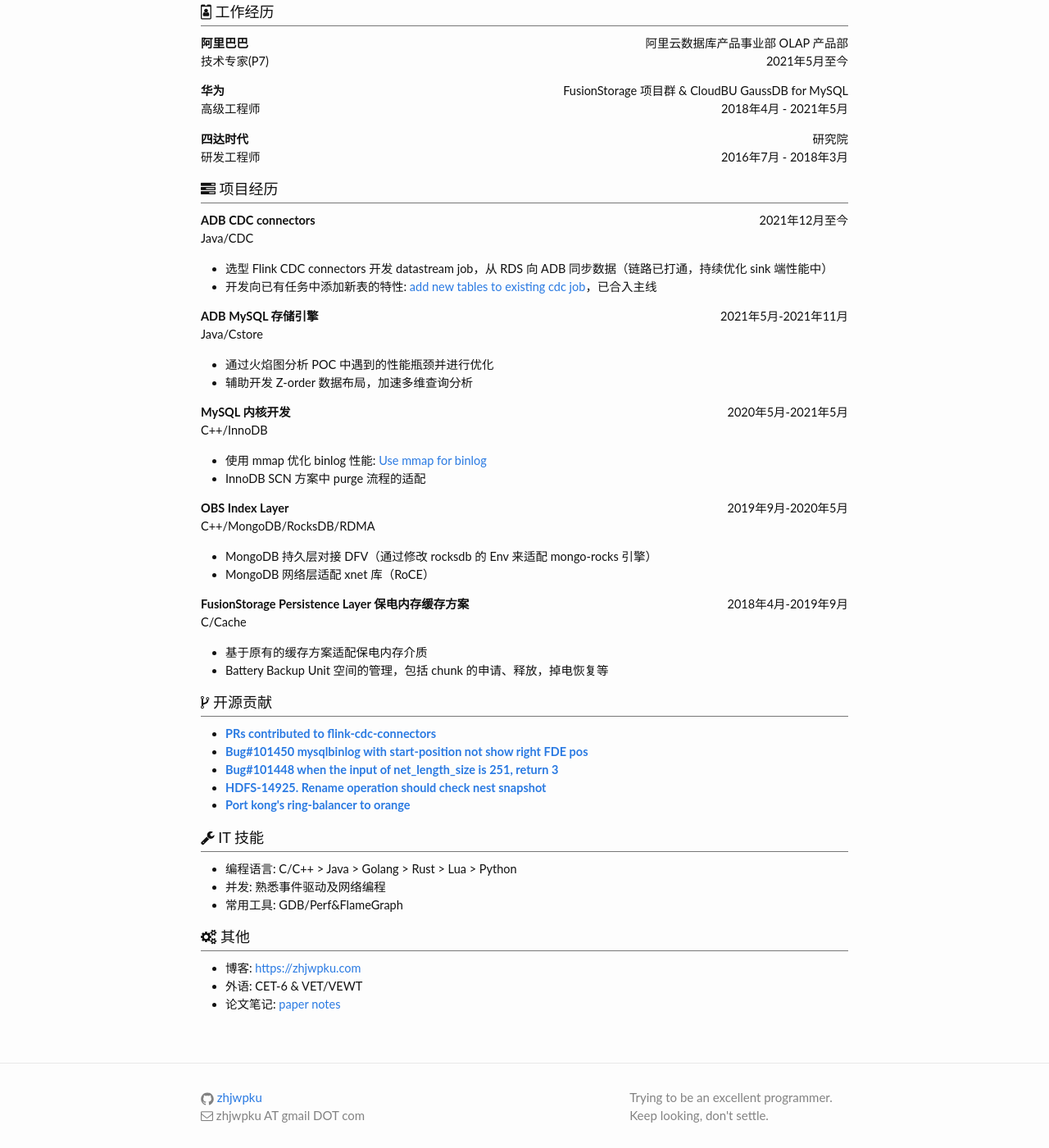
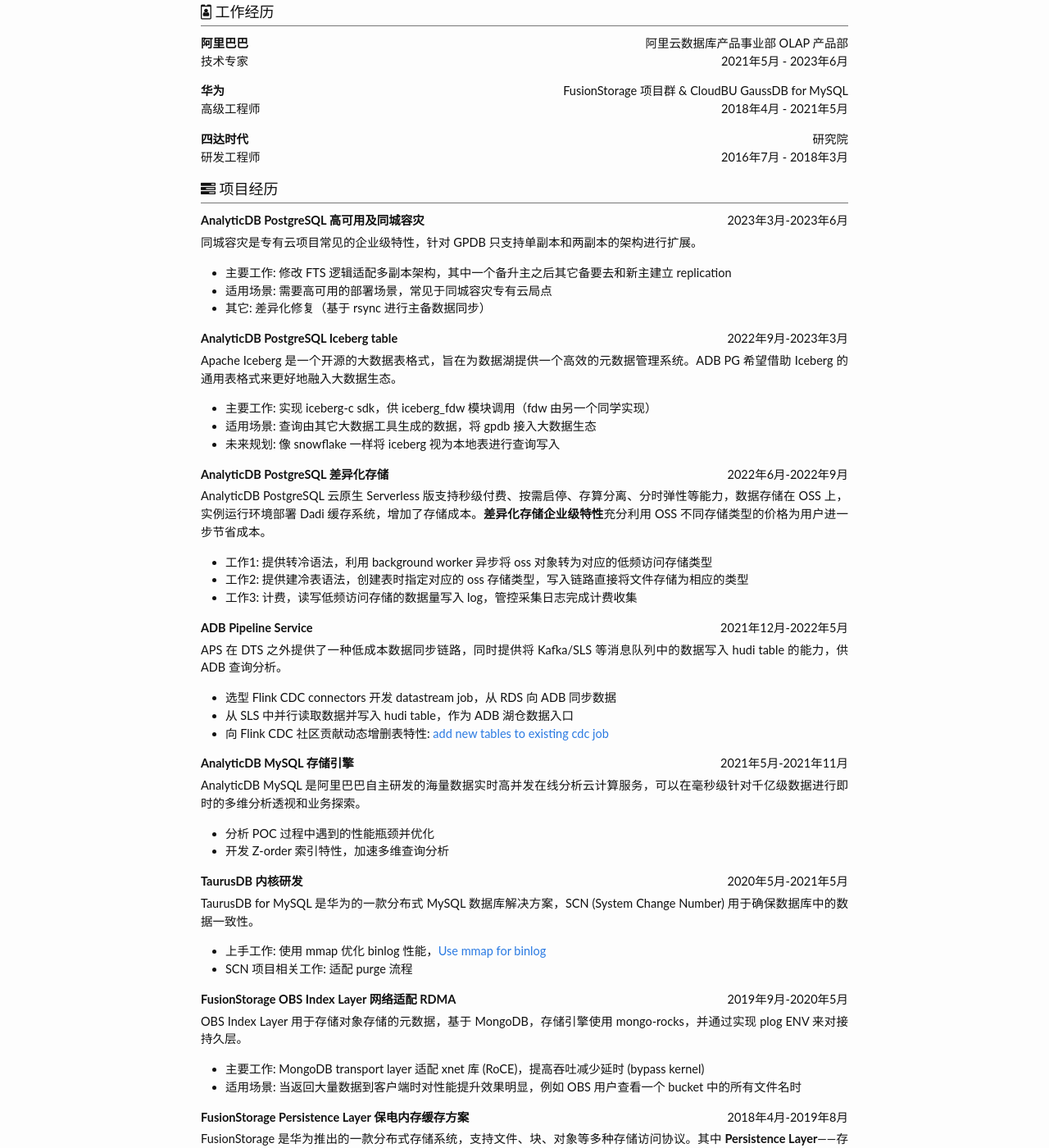
Before and after one commit to zhjwpku/zhjwpku.github.io, a Jekyll site: the page built from resume.html, in a window 1280 px wide and 1400 px high, scrolled down 418 px. Shown: the whole window at 82% size. Built offline with Jekyll 4.4.1, drawn with Linux system fonts in a browser that asks for light colours; comment, search, counter and statistics services are not loaded; some of the changed text lies outside the part shown.

Commit message:
update resume.html
Signed-off-by: Zhao Junwang <zhjwpku@gmail.com>

```diff
--- a/resume.html
+++ b/resume.html
@@ -11,12 +11,14 @@
     <h2 itemprop="name headline" style="text-align: center;">
       简历
     </h2>
-    <span style="float:right"><a class="page-link" href="{{ site.baseurl }}/assets/resume.pdf"><i class="fa fa-file-pdf-o" aria-hidden="true"></i> PDF</a></span>
+    <span style="float:right"><a class="page-link" href="{{ site.baseurl }}/assets/resume.pdf"><i
+          class="fa fa-file-pdf-o" aria-hidden="true"></i> PDF</a></span>
   </header>
 
   <div class="post-content" itemprop="articleBody">
     <div id="basic_info">
-        <h4 style="margin-bottom:10px; padding-bottom:3px; border-bottom: 1px solid #777777;"><i class="fa fa-info-circle" aria-hidden="true"></i> 基本信息</h4>
+      <h4 style="margin-bottom:10px; padding-bottom:3px; border-bottom: 1px solid #777777;"><i class="fa fa-info-circle"
+          aria-hidden="true"></i> 基本信息</h4>
       <div style="margin-bottom: 7px;">
         <span style="padding-right: 240px;">
           <i class="fa fa-id-badge" aria-hidden="true"></i> 赵军旺
@@ -36,7 +38,8 @@
     </div> <!-- end of basic_info -->
 
     <div id="education">
-      <h4 style="margin-bottom:10px; padding-bottom:3px; border-bottom: 1px solid #777777;"><i class="fa fa-graduation-cap" aria-hidden="true"></i> 教育背景</h4>
+      <h4 style="margin-bottom:10px; padding-bottom:3px; border-bottom: 1px solid #777777;"><i
+          class="fa fa-graduation-cap" aria-hidden="true"></i> 教育背景</h4>
       <div><strong>北京大学</strong><span style="float:right">2013年9月 - 2016年7月</span></div>
       <p>硕士 系统结构</p>
       <div><strong>南京理工大学</strong><span style="float:right">2009年9月 - 2013年7月</span></div>
@@ -44,9 +47,10 @@
     </div> <!-- end of education -->
 
     <div id="jobs">
-      <h4 style="margin-bottom:10px; padding-bottom:3px; border-bottom: 1px solid #777777;"><i class="fa fa-id-badge" aria-hidden="true"></i> 工作经历</h4>
+      <h4 style="margin-bottom:10px; padding-bottom:3px; border-bottom: 1px solid #777777;"><i class="fa fa-id-badge"
+          aria-hidden="true"></i> 工作经历</h4>
       <div><strong>阿里巴巴</strong><span style="float:right">阿里云数据库产品事业部 OLAP 产品部</span></div>
-      <p>技术专家(P7)<span style="float: right;">2021年5月至今</span></p>
+      <p>技术专家<span style="float: right;">2021年5月 - 2023年6月</span></p>
       <div><strong>华为</strong><span style="float:right">FusionStorage 项目群 & CloudBU GaussDB for MySQL</span></div>
       <p>高级工程师<span style="float: right;">2018年4月 - 2021年5月</span></p>
       <div><strong>四达时代</strong><span style="float:right">研究院</span></div>
@@ -54,72 +58,172 @@
     </div> <!-- end of jobs -->
 
     <div id="projects">
-      <h4 style="margin-bottom:10px; padding-bottom:3px; border-bottom: 1px solid #777777;"><i class="fa fa-tasks" aria-hidden="true"></i> 项目经历</h4>
+      <h4 style="margin-bottom:10px; padding-bottom:3px; border-bottom: 1px solid #777777;"><i class="fa fa-tasks"
+          aria-hidden="true"></i> 项目经历</h4>
 
-      <div><strong>ADB CDC connectors</strong><span style="float:right">2021年12月至今</span></div>
-      <p>Java/CDC</p>
+      <div><strong>AnalyticDB PostgreSQL 高可用及同城容灾</strong><span style="float:right">2023年3月-2023年6月</span></div>
+      <p style="margin-top: 5px;">同城容灾是专有云项目常见的企业级特性，针对 GPDB 只支持单副本和两副本的架构进行扩展。</p>
       <ul>
-        <li>选型 Flink CDC connectors 开发 datastream job，从 RDS 向 ADB 同步数据（链路已打通，持续优化 sink 端性能中）</li>
-        <li>开发向已有任务中添加新表的特性: <a href="https://github.com/ververica/flink-cdc-connectors/pull/777">add new tables to existing cdc job</a>，已合入主线</li>
+        <li>主要工作: 修改 FTS 逻辑适配多副本架构，其中一个备升主之后其它备要去和新主建立 replication</li>
+        <li>适用场景: 需要高可用的部署场景，常见于同城容灾专有云局点</li>
+        <li>其它: 差异化修复（基于 rsync 进行主备数据同步）</li>
       </ul>
 
-      <div><strong>ADB MySQL 存储引擎</strong><span style="float:right">2021年5月-2021年11月</span></div>
-      <p>Java/Cstore</p>
+      <div><strong>AnalyticDB PostgreSQL Iceberg table</strong><span style="float:right">2022年9月-2023年3月</span></div>
+      <p style="margin-top: 5px;">Apache Iceberg 是一个开源的大数据表格式，旨在为数据湖提供一个高效的元数据管理系统。ADB PG 希望借助 Iceberg
+        的通用表格式来更好地融入大数据生态。</p>
       <ul>
-        <li>通过火焰图分析 POC 中遇到的性能瓶颈并进行优化</li>
-        <li>辅助开发 Z-order 数据布局，加速多维查询分析</li>
+        <li>主要工作: 实现 iceberg-c sdk，供 iceberg_fdw 模块调用（fdw 由另一个同学实现）</li>
+        <li>适用场景: 查询由其它大数据工具生成的数据，将 gpdb 接入大数据生态</li>
+        <li>未来规划: 像 snowflake 一样将 iceberg 视为本地表进行查询写入</li>
       </ul>
 
-      <div><strong>MySQL 内核开发</strong><span style="float:right">2020年5月-2021年5月</span></div>
-      <p>C++/InnoDB</p>
+      <div><strong>AnalyticDB PostgreSQL 差异化存储</strong><span style="float:right">2022年6月-2022年9月</span></div>
+      <p style="margin-top: 5px;">AnalyticDB PostgreSQL 云原生 Serverless 版支持秒级付费、按需启停、存算分离、分时弹性等能力，数据存储在 OSS 上，实例运行环境部署
+        Dadi 缓存系统，增加了存储成本。<strong>差异化存储企业级特性</strong>充分利用 OSS 不同存储类型的价格为用户进一步节省成本。</p>
       <ul>
-        <li>使用 mmap 优化 binlog 性能: <a href="https://github.com/mysql/mysql-server/pull/314">Use mmap for binlog</a></li>
-        <li>InnoDB SCN 方案中 purge 流程的适配</li>
+        <li>工作1: 提供转冷语法，利用 background worker 异步将 oss 对象转为对应的低频访问存储类型</li>
+        <li>工作2: 提供建冷表语法，创建表时指定对应的 oss 存储类型，写入链路直接将文件存储为相应的类型</li>
+        <li>工作3: 计费，读写低频访问存储的数据量写入 log，管控采集日志完成计费收集</li>
       </ul>
 
-      <div><strong>OBS Index Layer</strong><span style="float:right">2019年9月-2020年5月</span></div>
-      <p>C++/MongoDB/RocksDB/RDMA</p>
+      <div><strong>ADB Pipeline Service</strong><span style="float:right">2021年12月-2022年5月</span></div>
+      <p style="margin-top: 5px;">APS 在 DTS 之外提供了一种低成本数据同步链路，同时提供将 Kafka/SLS 等消息队列中的数据写入 hudi table 的能力，供 ADB 查询分析。</p>
       <ul>
-        <li>MongoDB 持久层对接 DFV（通过修改 rocksdb 的 Env 来适配 mongo-rocks 引擎）</li>
-        <li>MongoDB 网络层适配 xnet 库（RoCE）</li>
+        <li>选型 Flink CDC connectors 开发 datastream job，从 RDS 向 ADB 同步数据</li>
+        <li>从 SLS 中并行读取数据并写入 hudi table，作为 ADB 湖仓数据入口</li>
+        <li>向 Flink CDC 社区贡献动态增删表特性: <a href="https://github.com/ververica/flink-cdc-connectors/pull/777">add new tables
+            to existing cdc job</a></li>
       </ul>
 
-      <div><strong>FusionStorage Persistence Layer 保电内存缓存方案</strong><span style="float:right">2018年4月-2019年9月</span></div>
-      <p>C/Cache</p>
+      <div><strong>AnalyticDB MySQL 存储引擎</strong><span style="float:right">2021年5月-2021年11月</span></div>
+      <p style="margin-top: 5px;">AnalyticDB MySQL 是阿里巴巴自主研发的海量数据实时高并发在线分析云计算服务，可以在毫秒级针对千亿级数据进行即时的多维分析透视和业务探索。</p>
       <ul>
-        <li>基于原有的缓存方案适配保电内存介质</li>
-        <li>Battery Backup Unit 空间的管理，包括 chunk 的申请、释放，掉电恢复等</li>
+        <li>分析 POC 过程中遇到的性能瓶颈并优化</li>
+        <li>开发 Z-order 索引特性，加速多维查询分析</li>
+      </ul>
+
+      <div><strong>TaurusDB 内核研发</strong><span style="float:right">2020年5月-2021年5月</span></div>
+      <p style="margin-top: 5px;">TaurusDB for MySQL 是华为的一款分布式 MySQL 数据库解决方案，SCN (System Change Number) 用于确保数据库中的数据一致性。
+      </p>
+      <ul>
+        <li>上手工作: 使用 mmap 优化 binlog 性能，<a href="https://github.com/mysql/mysql-server/pull/314">Use mmap for binlog</a>
+        </li>
+        <li>SCN 项目相关工作: 适配 purge 流程</li>
+      </ul>
+
+      <div><strong>FusionStorage OBS Index Layer 网络适配 RDMA</strong><span style="float:right">2019年9月-2020年5月</span>
+      </div>
+      <p style="margin-top: 5px;">OBS Index Layer 用于存储对象存储的元数据，基于 MongoDB，存储引擎使用 mongo-rocks，并通过实现 plog ENV 来对接持久层。</p>
+      <ul>
+        <li>主要工作: MongoDB transport layer 适配 xnet 库 (RoCE)，提高吞吐减少延时 (bypass kernel)</li>
+        <li>适用场景: 当返回大量数据到客户端时对性能提升效果明显，例如 OBS 用户查看一个 bucket 中的所有文件名时</li>
+      </ul>
+
+      <div><strong>FusionStorage Persistence Layer 保电内存缓存方案</strong><span style="float:right">2018年4月-2019年8月</span>
+      </div>
+      <p style="margin-top: 5px;">FusionStorage 是华为推出的一款分布式存储系统，支持文件、块、对象等多种存储访问协议。其中 <strong>Persistence
+          Layer</strong>——存储系统的持久化层——作为存储系统的底层引擎，负责将数据持久化到存储介质中，同时提供数据保护和数据管理等功能，向上提供 plog 接口。</p>
+      <ul>
+        <li>主要工作: 增加了一种新的缓存类型，基于原有的缓存方案适配保电内存介质</li>
+        <li>模块功能: Battery Backup Unit 空间的管理，包括 chunk 的申请、释放，掉电恢复等</li>
+        <li>适用场景: 存储数据量较小的元数据</li>
       </ul>
 
     </div>
 
     <div id="opensource">
-      <h4 style="margin-bottom:10px; padding-bottom:3px; border-bottom: 1px solid #777777;"><i class="fa fa-code-fork" aria-hidden="true"></i> 开源贡献</h4>
+      <h4 style="margin-bottom:10px; padding-bottom:3px; border-bottom: 1px solid #777777;"><i class="fa fa-code-fork"
+          aria-hidden="true"></i> 开源贡献</h4>
       <ul>
-        <li><strong><a href="https://github.com/ververica/flink-cdc-connectors/pulls?q=is%3Apr+author%3Azhjwpku+">PRs contributed to flink-cdc-connectors</a></strong></li>
-        <li><strong><a href="https://github.com/mysql/mysql-server/pull/313">Bug#101450 mysqlbinlog with start-position not show right FDE pos</a></strong></li>
-        <li><strong><a href="https://github.com/mysql/mysql-server/pull/311">Bug#101448 when the input of net_length_size is 251, return 3</a></strong></li>
-        <li><strong><a href="https://github.com/apache/hadoop/pull/1670/files">HDFS-14925. Rename operation should check nest snapshot</a></strong></li>
-        <li><strong><a href="https://github.com/orlabs/orange/pull/138">Port kong's ring-balancer to orange</a></strong></li>
+        <li>Greenplum
+          <ul>
+            <li><strong><a href="https://github.com/greenplum-db/gpdb/pulls?q=is%3Apr+author%3A%40me+">PRs
+                  contributed to gpdb</a></strong></li>
+          </ul>
+        </li>
+        <li>pg_cron
+          <ul>
+            <li><strong><a href="https://github.com/citusdata/pg_cron/pulls?q=is%3Apr+author%3A%40me+">PRs
+                  contributed to pg_cron</a></strong></li>
+          </ul>
+        </li>
+        <li>cron
+          <ul>
+            <li><strong><a href="https://github.com/vixie/cron/pull/20">allow '$' to indicate last
+                  day-of-month</a></strong></li>
+          </ul>
+        </li>
+        <li>PostgreSQL
+          <ul>
+            <li><strong><a href="https://github.com/postgres/postgres/commit/08237056f">Fix overridden callbacks in
+                  pg_rewind</a></strong></li>
+            <li><strong><a href="https://github.com/postgres/postgres/commit/57bab33302">meson: catch up to a few
+                  configure changes</a></strong></li>
+            <li><strong><a href="https://github.com/postgres/postgres/commit/1360943d1a">meson: Add
+                  prefix=/usr/local/pgsql to default_options</a></strong></li>
+            <li><strong><a href="https://github.com/postgres/postgres/commit/6710e83a67">Remove useless pstrdups in
+                  untransformRelOption</a></strong></li>
+          </ul>
+        </li>
+        <li>Apache ORC
+          <ul>
+            <li><strong><a href="https://github.com/apache/orc/pulls?q=is%3Apr+author%3A%40me+">PRs contributed to
+                  Apache ORC</a></strong></li>
+          </ul>
+        </li>
+        <li>Flink CDC
+          <ul>
+            <li><strong><a
+                  href="https://github.com/ververica/flink-cdc-connectors/pulls?q=is%3Apr+author%3Azhjwpku+">PRs
+                  contributed to flink-cdc-connectors</a></strong></li>
+          </ul>
+        </li>
+        <li>MySQL
+          <ul>
+            <li><strong><a href="https://github.com/mysql/mysql-server/pull/313">Bug#101450 mysqlbinlog with
+                  start-position
+                  not show right FDE pos</a></strong></li>
+            <li><strong><a href="https://github.com/mysql/mysql-server/pull/311">Bug#101448 when the input of
+                  net_length_size is 251, return 3</a></strong></li>
+          </ul>
+        </li>
+        <li>HDFS
+          <ul>
+            <li><strong><a href="https://github.com/apache/hadoop/pull/1670/files">HDFS-14925. Rename operation should
+                  check nest snapshot</a></strong></li>
+          </ul>
+        </li>
+        <li>Kong
+          <ul>
+            <li><strong><a href="https://github.com/orlabs/orange/pull/138">Port kong's ring-balancer to
+                  orange</a></strong>
+            </li>
+          </ul>
+        </li>
+
       </ul>
     </div>
 
     <div id="skills">
-      <h4 style="margin-bottom:10px; padding-bottom:3px; border-bottom: 1px solid #777777;"><i class="fa fa-wrench" aria-hidden="true"></i> IT 技能</h4>
+      <h4 style="margin-bottom:10px; padding-bottom:3px; border-bottom: 1px solid #777777;"><i class="fa fa-wrench"
+          aria-hidden="true"></i> 技能栈</h4>
 
       <ul>
-        <li>编程语言: C/C++ > Java > Golang > Rust > Lua > Python</li>
-        <li>并发: 熟悉事件驱动及网络编程</li>
-        <li>常用工具: GDB/Perf&FlameGraph</li>
+        <li>编程语言: C/C++ > Java > Python > Rust > Lua </li>
+        <li>并发: 熟悉事件驱动模型及网络编程</li>
+        <li>常用工具: GDB/Perf&FlameGraph/tmux</li>
       </ul>
     </div>
 
     <div id="others">
-      <h4 style="margin-bottom:10px; padding-bottom:3px; border-bottom: 1px solid #777777;"><i class="fa fa-cogs" aria-hidden="true"></i> 其他</h4>
+      <h4 style="margin-bottom:10px; padding-bottom:3px; border-bottom: 1px solid #777777;"><i class="fa fa-cogs"
+          aria-hidden="true"></i> 其它</h4>
       <ul>
         <li>博客: <a href="https://zhjwpku.com/">https://zhjwpku.com</a></li>
         <li>外语: CET-6 & VET/VEWT</li>
         <li>论文笔记: <a href="https://paper-notes.zhjwpku.com/">paper notes</a></li>
+        <li>GSoC: 两次 Google Summer of Code (X.Org, Ceph) 项目经历</li>
       </ul>
     </div>
   </div> <!-- end of post-content-->
```
Lines whose indentation alone changed are shown as unchanged.
